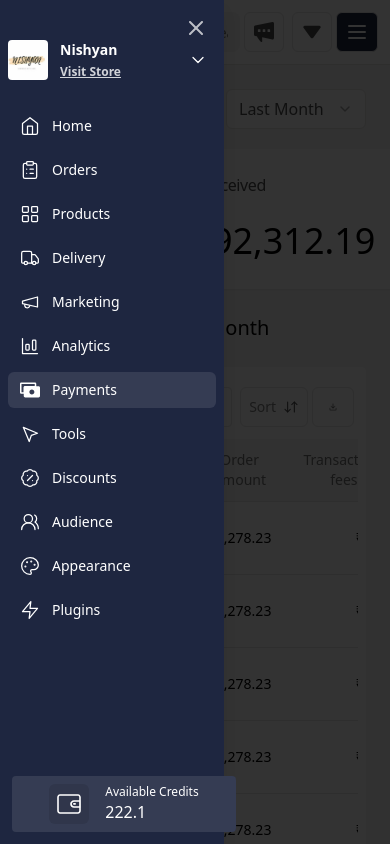
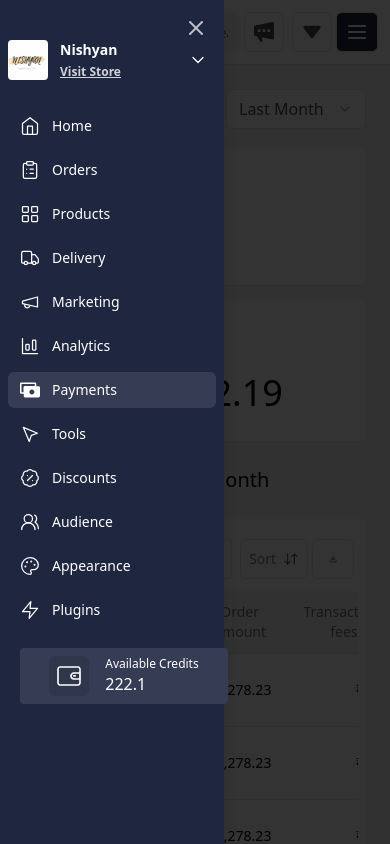
Before and after one commit to vinayaknayar/dukaan-db, a React (Vite) app: page / in a window 390 px wide. Both pictures are taken after a click on the button 357 px from the left and 32 px from the top of the page. Shown: the top 844 px of the page. Built offline with nearby package versions, Linux system fonts and the light colour scheme.

Commit message:
fix: wallet and overview for mobile screen

```diff
--- a/src/components/main/menu/mobilemenu.tsx
+++ b/src/components/main/menu/mobilemenu.tsx
@@ -66,7 +66,7 @@ export function MobileMenu() {
 					</SheetDescription>
 				</SheetHeader>
 				<SheetFooter>
-					<div className="bg-[#353C53] absolute left-0 top-[calc(100vh-80px)] w-2/3 m-3 flex flex-row justify-center items-center gap-4 w-full px-1 py-2 rounded">
+					<div className="bg-[#353C53] w-[180px] m-3 flex flex-row justify-center items-center gap-4 w-full px-1 py-2 rounded">
 						<Button
 							variant={"ghost"}
 							className="bg-black/10 hover:bg-black/30"
--- a/src/components/main/payments/overview.tsx
+++ b/src/components/main/payments/overview.tsx
@@ -27,8 +27,8 @@ const Overview = () => {
 					</SelectContent>
 				</Select>
 			</div>
-			<div className="flex flex-row justify-center items-center gap-4">
-				<Card className="bg-white rounded w-full border-none h-[140px] sm:h-full">
+			<div className="flex flex-col justify-center items-center gap-4 sm:flex-row">
+				<Card className="bg-white rounded w-full border-none sm:h-full">
 					<CardHeader>
 						<CardTitle className="text-md text-[#4D4D4D] font-light">
 							Online Orders
```
